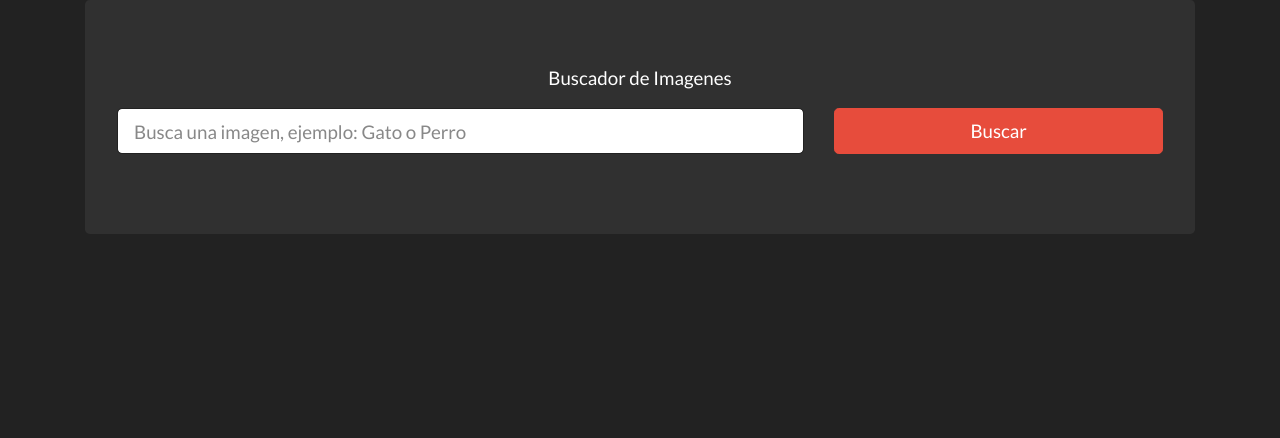
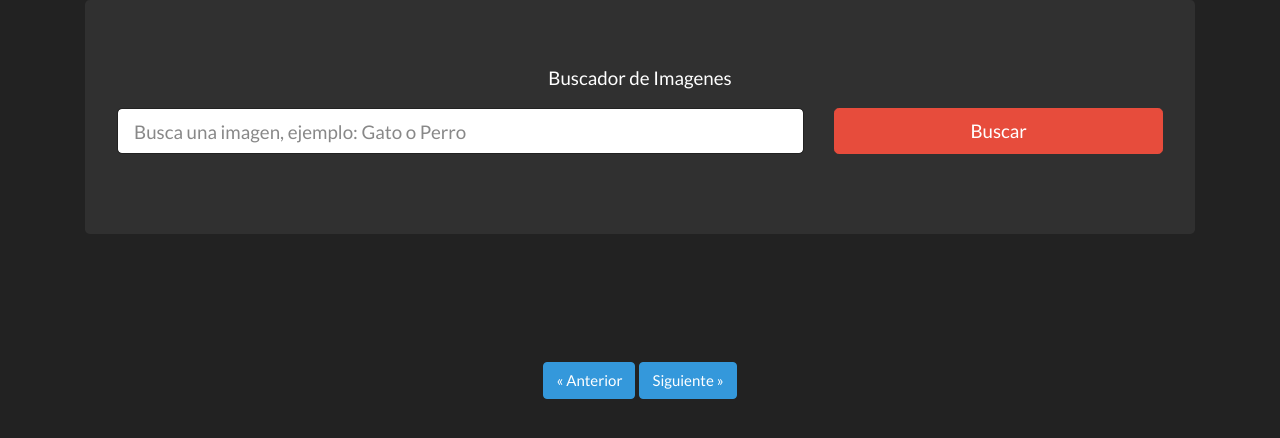
Before and after one commit to psyQore/buscador-pixabay-api, a React (Create React App) app: page / in a window 1280 px wide. Shown: the top 438 px of the page. Built offline with nearby package versions, Linux system fonts and the light colour scheme.

Commit message:
Se crea la logica para el paginador de las imagenes

```diff
--- a/src/App.js
+++ b/src/App.js
@@ -25,13 +25,30 @@ function App() {
       setImages(result.hits);
 
       // Calcular el total de paginas
-      const calculateTotalPages = Math.ceil (result.totalHits / imagesPerPage );
+      const calculateTotalPages = Math.ceil(result.totalHits / imagesPerPage);
       setTotalPages(calculateTotalPages);
-
     };
 
     consultAPi();
   }, [search]);
+
+  const previousPage = () => {
+    const newCurrentPage = actualPage - 1;
+
+    if(newCurrentPage === 0) return;
+
+    setActualPage(newCurrentPage);
+  }
+
+  const nextPage = () => {
+    const newCurrentPage = actualPage + 1;
+
+    if(newCurrentPage > totalPages) return;
+
+    setActualPage(newCurrentPage);
+  }
+
+
 
   return (
     <div className="container">
@@ -40,9 +57,14 @@ function App() {
         <Form setSearch={setSearch} />
       </div>
       <div className="row justify-content-center">
-        <ListImages
-          images={images}
-        />
+        <ListImages images={images} />
+
+        <button type="button" className="btn btn-info mr-1" onClick={previousPage}>
+          &laquo; Anterior
+        </button>
+        <button type="button" className="btn btn-info" onClick={nextPage}>
+          Siguiente &raquo;
+        </button>
       </div>
     </div>
   );
```
